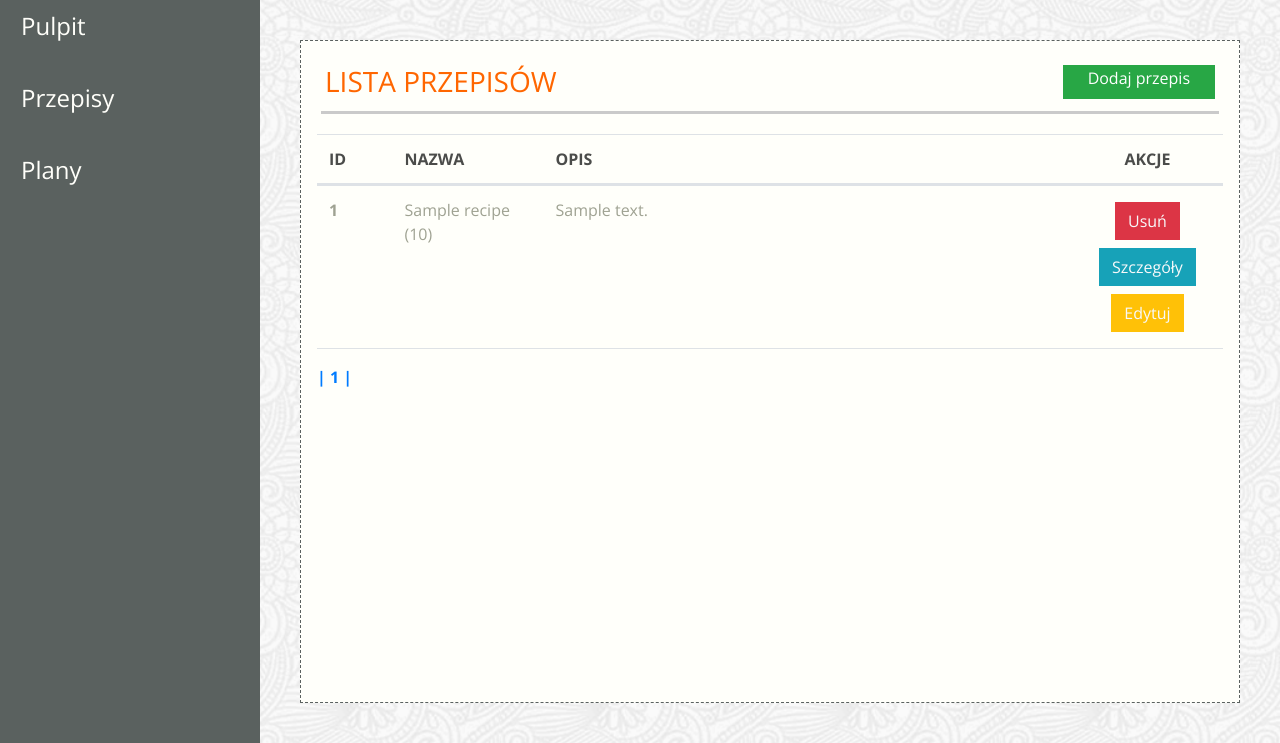
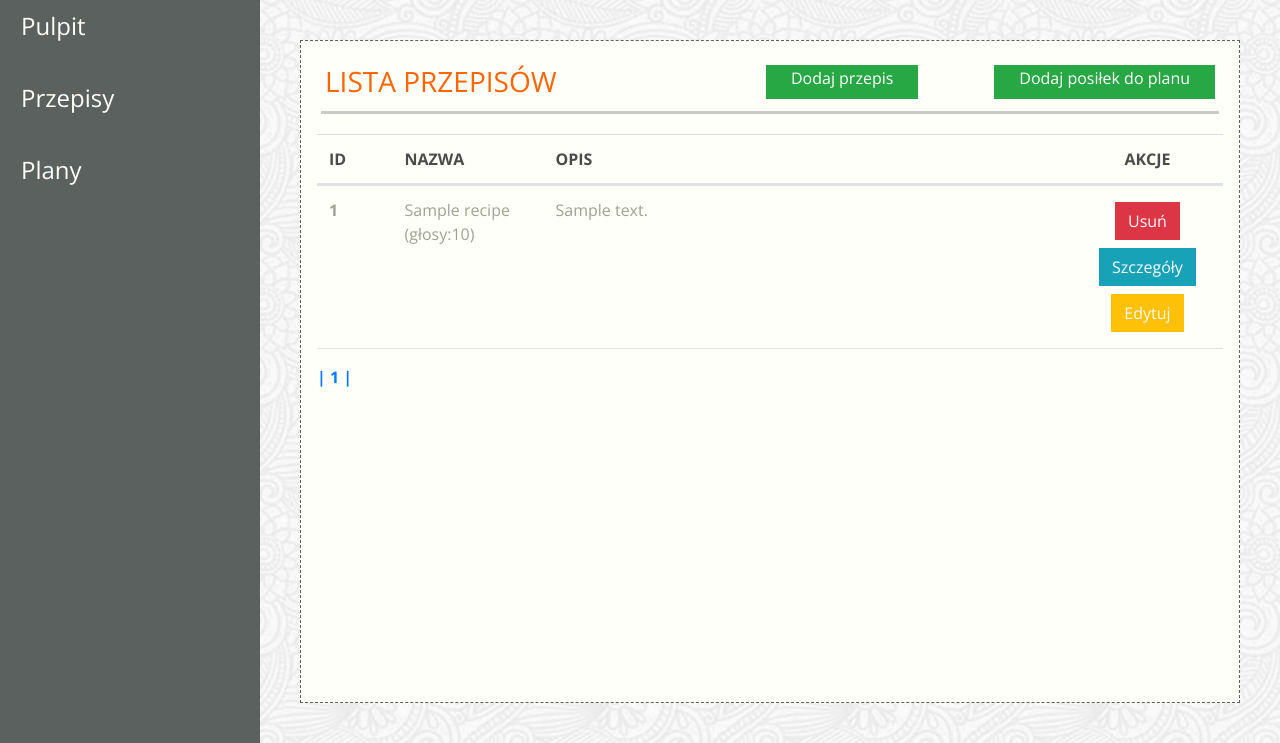
Before and after one commit to Krzysztof-Nerwinski/zaplanuj_jedzonko, a Django app: template jedzonko/templates/app-recipes.html in a window 1280 px wide. Shown: the part 84-827 px from the top of the page. Run offline with Django 3.2, Linux system fonts and the light colour scheme; the template is opened without the code that fills it: most values are stand-ins (such as "Sample title", 1, 10 or a date in 2020); some libraries are stand-ins or nearby versions; some web fonts are replaced.

Commit message:
Dodany przycisk Dodaj przepis do planu we wskazanych miejscach

```diff
--- a/jedzonko/templates/app-details-schedules.html
+++ b/jedzonko/templates/app-details-schedules.html
@@ -9,6 +9,9 @@
             </div>
             <div class="col d-flex justify-content-end mb-2 noPadding">
                 <a href="{% url 'plan_list' %}" class="btn btn-success rounded-0 pt-0 pb-0 pr-4 pl-4">Powrót</a>
+            </div>
+            <div class="col d-flex justify-content-end mb-2 noPadding">
+                <a href="{% url 'plan_add_recipe' %}" class="btn btn-success rounded-0 pt-0 pb-0 pr-4 pl-4">Dodaj posiłek do planu</a>
             </div>
         </div>
 
@@ -48,7 +51,8 @@
                             <td class="col-2">{{ recipe.meal_name }}</td>
                             <td class="col-8">{{ recipe.recipe.name }}</td>
                             <td class="col-2 d-flex align-items-center justify-content-center flex-wrap">
-                            <a href="{% url 'recipe_delete' recipe.id %}" class="btn btn-danger rounded-0 text-light m-1">Usuń</a>
+                                <a href="{% url 'recipe_delete' recipe.id %}"
+                                   class="btn btn-danger rounded-0 text-light m-1">Usuń</a>
                                 <a href="{% url 'recipe' recipe.id %}"
                                    class="btn btn-info rounded-0 text-light m-1">Szczegóły</a>
                             </td>
--- a/jedzonko/templates/app-recipes.html
+++ b/jedzonko/templates/app-recipes.html
@@ -11,6 +11,10 @@
                 <a href="{% url 'recipe_add' %}"
                    class="btn btn-success rounded-0 pt-0 pb-0 pr-4 pl-4">Dodaj
                     przepis</a>
+            </div>
+            <div class="col d-flex justify-content-end mb-2 noPadding">
+                <a href="{% url 'plan_add_recipe' %}" class="btn btn-success rounded-0 pt-0 pb-0 pr-4 pl-4">Dodaj
+                    posiłek do planu</a>
             </div>
         </div>
 
@@ -28,7 +32,7 @@
             {% for recipe in object_list %}
                 <tr class="d-flex">
                     <th scope="row" class="col-1">{{ recipe.id }}</th>
-                    <td class="col-2">{{ recipe.name }} ({{ recipe.votes }})</td>
+                    <td class="col-2">{{ recipe.name }} (głosy:{{ recipe.votes }})</td>
                     <td class="col-7">{{ recipe.description }}</td>
                     <td class="col-2 d-flex align-items-center justify-content-center flex-wrap">
                         <a href="#"
--- a/jedzonko/templates/app-schedules.html
+++ b/jedzonko/templates/app-schedules.html
@@ -11,6 +11,10 @@
                 <a href="{% url 'plan_add' %}"
                    class="btn btn-success rounded-0 pt-0 pb-0 pr-4 pl-4">Dodaj
                     plan</a>
+            </div>
+            <div class="col d-flex justify-content-end mb-2 noPadding">
+                <a href="{% url 'plan_add_recipe' %}" class="btn btn-success rounded-0 pt-0 pb-0 pr-4 pl-4">Dodaj
+                    posiłek do planu</a>
             </div>
         </div>
 
@@ -73,5 +77,5 @@
                 </ul>
             </nav>
         </div>
-
+    </div>
 {% endblock content %}
```
Also changed, not shown: jedzonko/templates/app-recipe-details.html (+6 -1 lines). Lines whose indentation alone changed are shown as unchanged.
